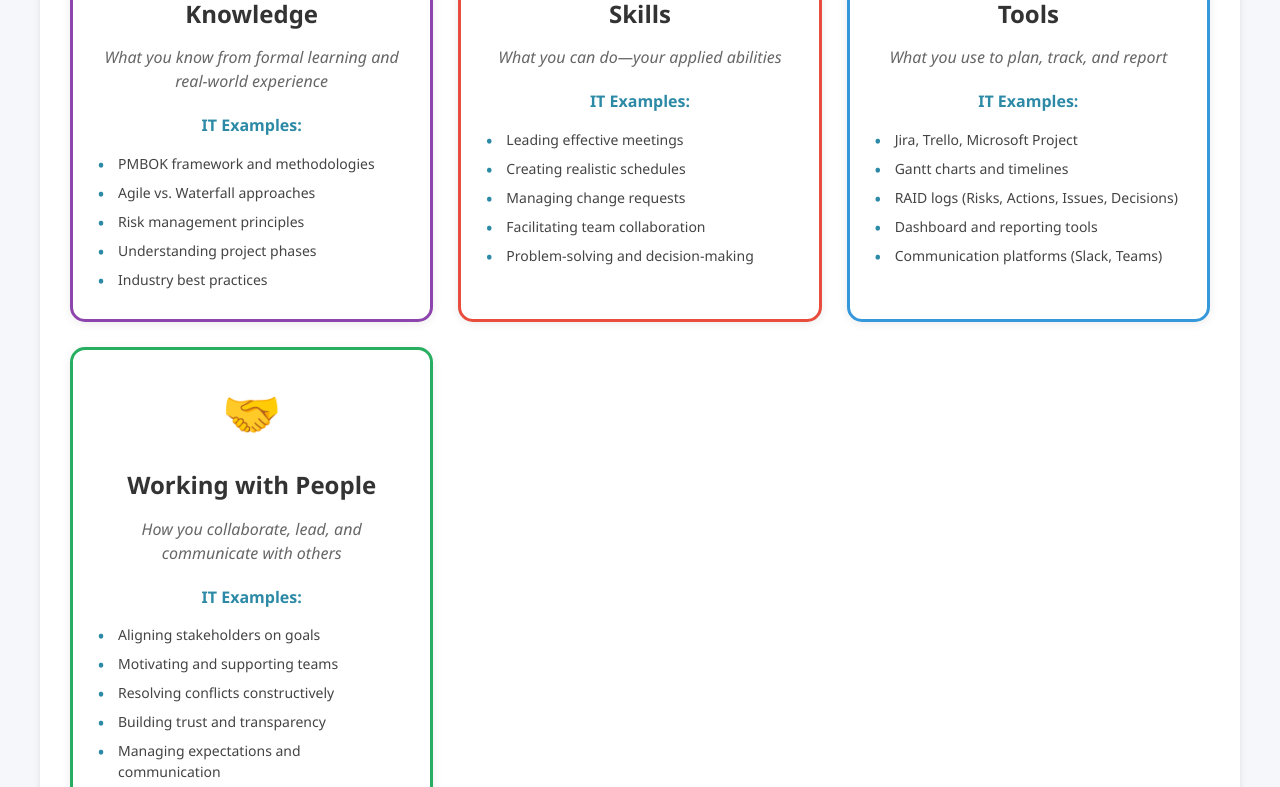
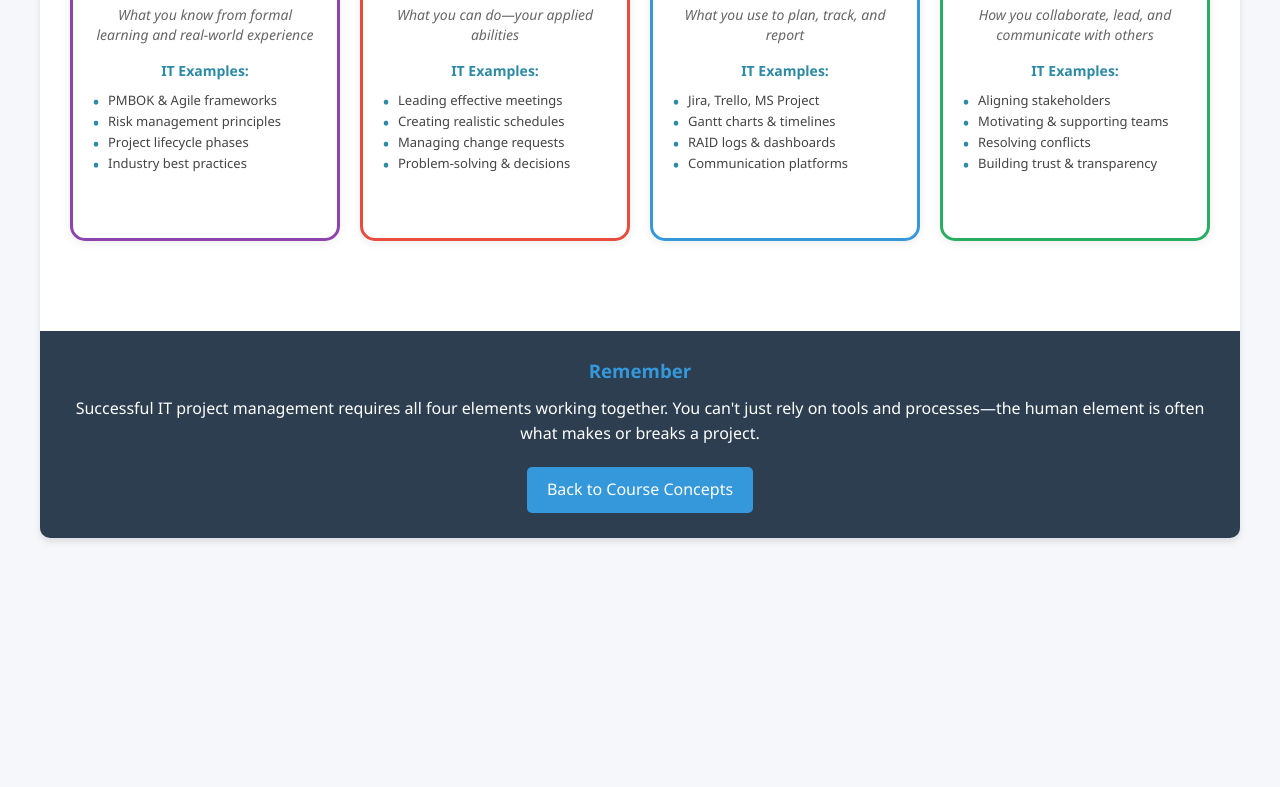
Before and after one commit to mespinozaIT/managing-it-projects, a plain HTML site: page project-management-definition.html in a window 1280 px wide. Shown: the part 484-1271 px from the top of the page. After the commit the page ends 1042 px from the top, so only its background shows below. Drawn offline with Linux system fonts and the light colour scheme.

Commit message:
Update project-management-definition.html

```diff
--- a/project-management-definition.html
+++ b/project-management-definition.html
@@ -59,8 +59,8 @@
 
         .elements-grid {
             display: grid;
-            grid-template-columns: repeat(auto-fit, minmax(280px, 1fr));
-            gap: 25px;
+            grid-template-columns: repeat(4, 1fr);
+            gap: 20px;
             margin-bottom: 30px;
         }
 
@@ -68,10 +68,11 @@
             background: white;
             border: 3px solid #333;
             border-radius: 15px;
-            padding: 25px;
+            padding: 20px;
             text-align: center;
             transition: all 0.3s ease;
             box-shadow: 0 2px 10px rgba(0,0,0,0.08);
+            min-height: 320px;
         }
 
         .element-card:hover {
@@ -96,28 +97,28 @@
         }
 
         .element-icon {
-            font-size: 48px;
-            margin-bottom: 15px;
+            font-size: 36px;
+            margin-bottom: 10px;
             display: block;
         }
 
         .element-title {
-            font-size: 24px;
+            font-size: 20px;
             font-weight: bold;
-            margin-bottom: 12px;
+            margin-bottom: 8px;
             color: #333;
         }
 
         .element-description {
-            font-size: 16px;
-            margin-bottom: 20px;
+            font-size: 14px;
+            margin-bottom: 15px;
             font-style: italic;
             color: #666;
-            line-height: 1.5;
+            line-height: 1.4;
         }
 
         .element-examples {
-            font-size: 14px;
+            font-size: 13px;
             text-align: left;
             color: #444;
         }
@@ -125,9 +126,9 @@
         .element-examples strong {
             color: #2c8aa6;
             display: block;
-            margin-bottom: 10px;
+            margin-bottom: 8px;
             text-align: center;
-            font-size: 16px;
+            font-size: 14px;
         }
 
         .element-examples ul {
@@ -137,10 +138,10 @@
         }
 
         .element-examples li {
-            padding: 4px 0;
+            padding: 2px 0;
             position: relative;
-            padding-left: 20px;
-            line-height: 1.5;
+            padding-left: 15px;
+            line-height: 1.3;
         }
 
         .element-examples li:before {
@@ -248,10 +249,9 @@
                     <div class="element-examples">
                         <strong>IT Examples:</strong>
                         <ul>
-                            <li>PMBOK framework and methodologies</li>
-                            <li>Agile vs. Waterfall approaches</li>
+                            <li>PMBOK & Agile frameworks</li>
                             <li>Risk management principles</li>
-                            <li>Understanding project phases</li>
+                            <li>Project lifecycle phases</li>
                             <li>Industry best practices</li>
                         </ul>
                     </div>
@@ -267,8 +267,7 @@
                             <li>Leading effective meetings</li>
                             <li>Creating realistic schedules</li>
                             <li>Managing change requests</li>
-                            <li>Facilitating team collaboration</li>
-                            <li>Problem-solving and decision-making</li>
+                            <li>Problem-solving & decisions</li>
                         </ul>
                     </div>
                 </div>
@@ -280,11 +279,10 @@
                     <div class="element-examples">
                         <strong>IT Examples:</strong>
                         <ul>
-                            <li>Jira, Trello, Microsoft Project</li>
-                            <li>Gantt charts and timelines</li>
-                            <li>RAID logs (Risks, Actions, Issues, Decisions)</li>
-                            <li>Dashboard and reporting tools</li>
-                            <li>Communication platforms (Slack, Teams)</li>
+                            <li>Jira, Trello, MS Project</li>
+                            <li>Gantt charts & timelines</li>
+                            <li>RAID logs & dashboards</li>
+                            <li>Communication platforms</li>
                         </ul>
                     </div>
                 </div>
@@ -296,11 +294,10 @@
                     <div class="element-examples">
                         <strong>IT Examples:</strong>
                         <ul>
-                            <li>Aligning stakeholders on goals</li>
-                            <li>Motivating and supporting teams</li>
-                            <li>Resolving conflicts constructively</li>
-                            <li>Building trust and transparency</li>
-                            <li>Managing expectations and communication</li>
+                            <li>Aligning stakeholders</li>
+                            <li>Motivating & supporting teams</li>
+                            <li>Resolving conflicts</li>
+                            <li>Building trust & transparency</li>
                         </ul>
                     </div>
                 </div>
```
